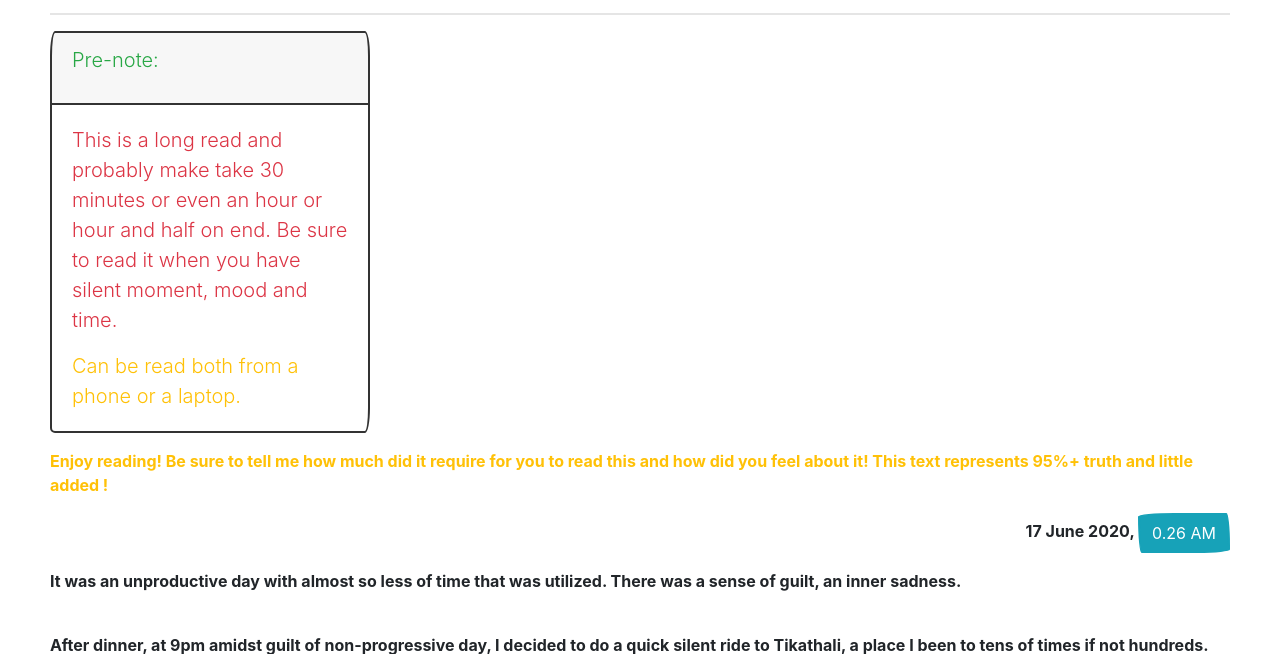
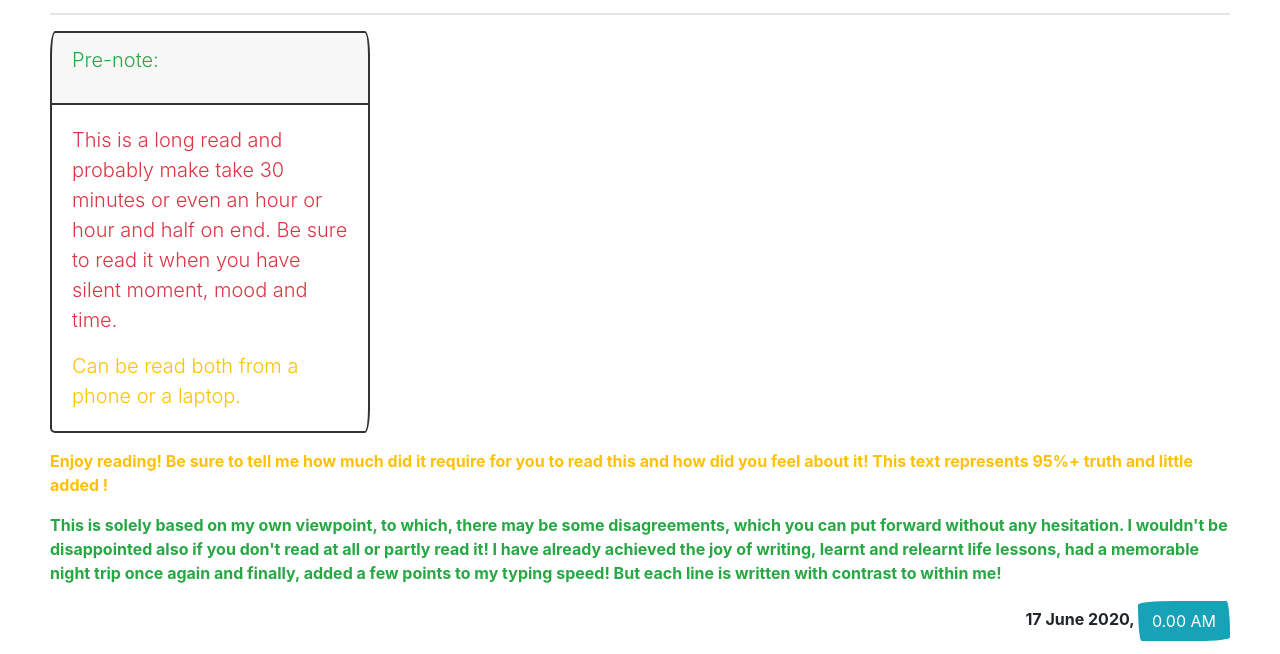
Before and after one commit to praash47/toTikathali, a plain HTML site: page index.html in a window 1280 px wide. Shown: the part 139-793 px from the top of the page. Drawn offline with nearby package versions, Linux system fonts and the light colour scheme; a web font is replaced by a local one.

Commit message:
Update index.html

```diff
--- a/index.html
+++ b/index.html
@@ -19,7 +19,10 @@
 	  </div>
 	</div>
 	<p class="text-warning">Enjoy reading! Be sure to tell me how much did it require for you to read this and how did you feel about it! This text represents 95%+ truth and little added !</p>
-	<p style="text-align: right;">17 June 2020, <button type="button" class="btn btn-info">0.26 AM </button></p>
+	<p class="text-success">This is solely based on my own viewpoint, to which, there may be some disagreements, which you can put forward without any hesitation. I wouldn't be
+	disappointed also if you don't read at all or partly read it! I have already achieved the joy of writing, learnt and relearnt life lessons,
+	had a memorable night trip once again and finally, added a few points to my typing speed! But each line is written with contrast to within me!</p>
+	<p style="text-align: right;">17 June 2020, <button type="button" class="btn btn-info">0.00 AM </button></p>
 	<p>It was an unproductive day with almost so less of time that was utilized. There was a sense of guilt, an inner sadness.</p><br>
 	<p>After dinner, at 9pm amidst guilt of non-progressive day, I decided to do a quick silent ride to Tikathali, a place I been to tens of times if not hundreds. The time is mid-june, it had been already a few days since monsoon had entered the country. At least 70% of time, it rained. The night also had been pouring with rain and uncertainties in weather condition. But I had to somehow do the trip, a slow and relaxing one. It's been a long time since I hadn't have a visit. In this lockdown, I had tried a trip to Tikathali many times when I had a quick bike ride, but I used to touch Chakrapath and my intuition used to tell me to return back and not go. But, this night intuition was the one asking to go there.</p><br>
 	<p>Mom had already slept, I glanced at her silently then began to get ready for the trip. I had a few raincoats but they were not kept somewhere near and also they were black in color, color that I ought not to wear for a year. I just remember the pair of clothes that I had changed the morning, they were already dirty and they would go for a wash tommorow, so it won't matter if it gets dirty or wet, so I put onto that clothes, equipped with my keys to the house, my license and a mind wanting to recall back <span class="badge badge-pill badge-success">those old memories of 2016</span>.</p><br>
```
